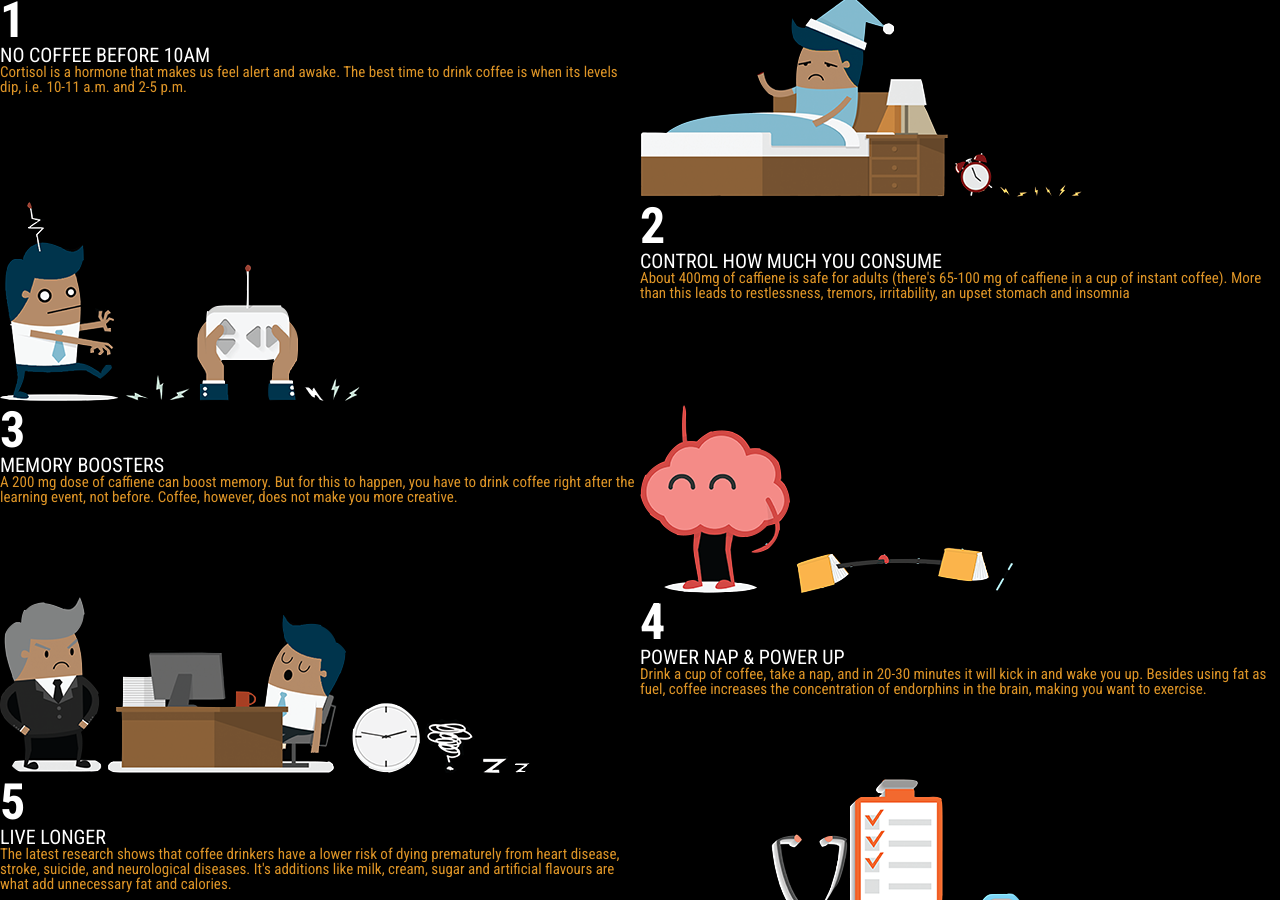
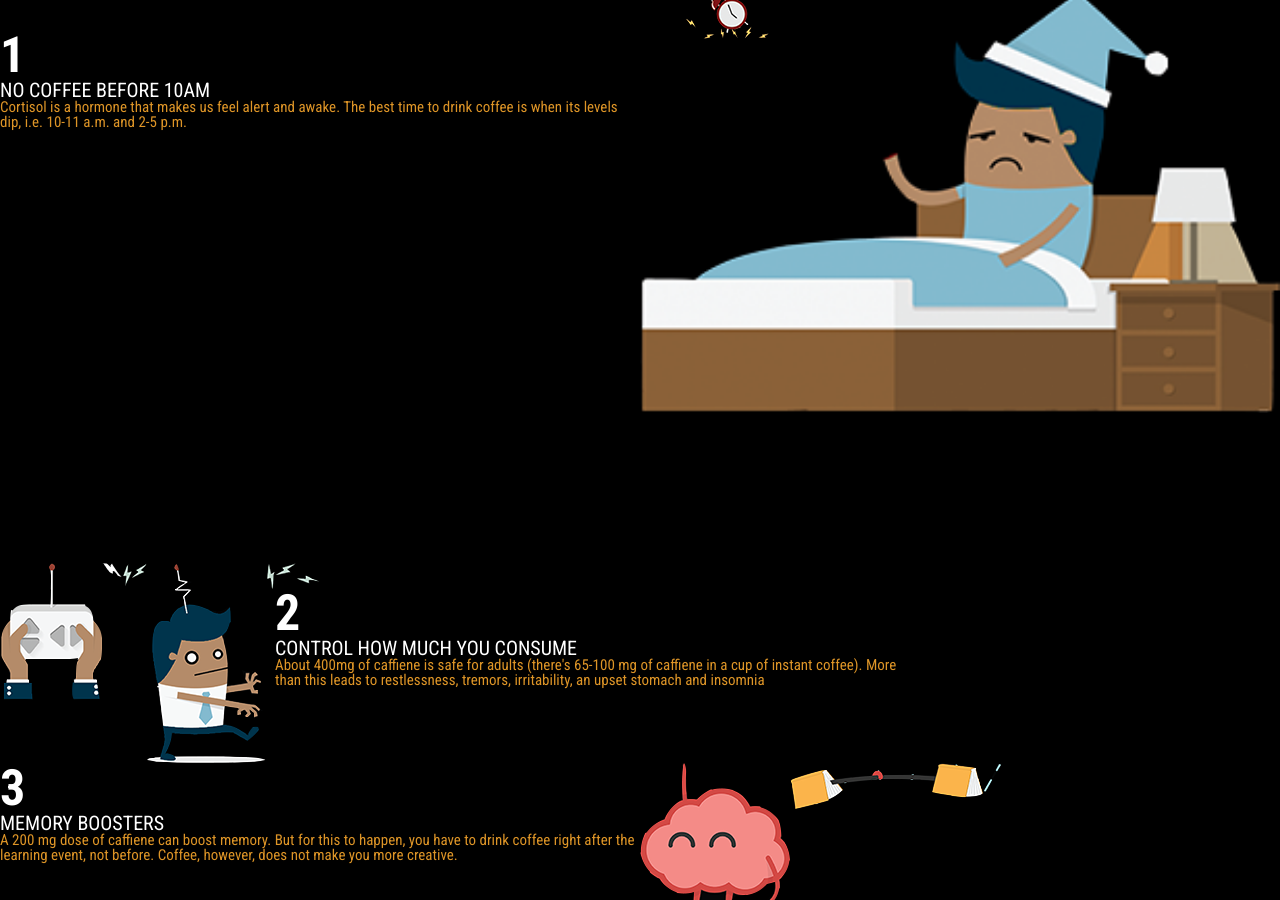
Before and after one commit to lindswitte/Infographic, a website: page index.html in a window 1280 px wide. Shown: the part 85-985 px from the top of the page. Drawn offline with Linux system fonts and the light colour scheme.

Commit message:
updating design

```diff
--- a/index.html
+++ b/index.html
@@ -24,7 +24,6 @@
 					i.e. 10-11 a.m. and 2-5 p.m.</p>
 			</div>
 			<figure class="image-container-right-align">
-					<img src="dist/img/sleeper.png" class="sleeper">
 				<img src="dist/img/alarm clock.png" class="alarm-clock">
 				<img src="dist/img/bolt.png" class="bolt">
 				<img src="dist/img/bolt 1.png" class="bolt-1">
@@ -32,20 +31,22 @@
 				<img src="dist/img/bolt 3.png" class="bolt-3">
 				<img src="dist/img/bolt 4.png" class="bolt-4">
 				<img src="dist/img/bolt 5.png" class="bolt-5">
+				<img src="dist/img/sleeper.png" class="sleeper">
 			</figure>
 			<div class="clearfix"></div>
 		</section>
 
 		<section class="consume">
 			<figure class="image-container-left-align">
+				<img src="dist/img/hands.png" class="hands">
+				<img src="dist/img/hands bolt.png" class="hands-bolt">
+				<img src="dist/img/hands bolt 1.png" class="hands-bolt-1">
+				<img src="dist/img/hands bolt 2.png" class="hands-bolt-2">
 				<img src="dist/img/robot.png" class="robot">
 				<img src="dist/img/robot bolt.png" class="robot-bolt">
 				<img src="dist/img/robot bolt 1.png" class="robot-bolt-1">
 				<img src="dist/img/robot bolt 2.png" class="robot-bolt-2">
-				<img src="dist/img/hands.png" class="hands">
-				<img src="dist/img/hands bolt.png" class="hands-bolt">
-				<img src="dist/img/hands bolt 1.png" class="hands-bolt-1">
-				<img src="dist/img/hands bolt 2.png" class="hands-bolt-2">
+
 
 			</figure>
 			<div class="text-container-right-align">
@@ -113,8 +114,8 @@
 			<figure class="image-container-right-align">
 				<img src="dist/img/pill.png" class="pill">
 				<img src="dist/img/pill 2.png" class="pill-2">
+				<img src="dist/img/clipboard.png" class="clipboard">
 				<img src="dist/img/pencil.png" class="pencil">
-				<img src="dist/img/clipboard.png" class="clipboard">
 				<img src="dist/img/first aid kit.png" class="first-aid-kit">
 			</figure>
 			<div class="clearfix"></div>
--- a/src/scss/main.scss
+++ b/src/scss/main.scss
@@ -39,6 +39,8 @@ body {
 
 // /* 2. Content ================================= */
 
+// layout styles
+
 h1.headline{
 	font-size: 50px;
 	font-weight: bold;
@@ -48,8 +50,7 @@ h1.headline{
 
 section.time,
 section.memory,
-section.live, {
-
+section.live {
 	h2 {
 		.number {
 			font-size: 50px;
@@ -67,7 +68,7 @@ section.live, {
 }
 
 section.consume,
-section.nap, {
+section.nap {
 	h2 {
 		.number {
 			font-size: 50px;
@@ -81,31 +82,91 @@ section.nap, {
 
 	p {
 		font-size: 15px;
-
 	}
 }
 
-.text-container-left-align {
-	width:50%;
-	float:left;
+// section styles
+
+section.time{
+	.text-container-left-align {
+		width:50%;
+		float:left;
+		margin: 35px 0;
+	}
+
+	.image-container-right-align {
+		.sleeper{
+			position: relative;
+			width:50%;
+			float:left;
+			margin: 50px 0;
+			bottom: 100px;
+		}
+		.alarm-clock{
+			position: relative;
+			bottom: 5px;
+			left: 70px;
+		}
+		.bolt{
+			position:relative;
+			margin: 10px 0;
+		}
+		.bolt-1{
+			position:relative;
+		}
+		.bolt-2{
+			position:relative;
+		}
+		.bolt-3{
+			position:relative;
+		}
+		.bolt-4{
+			position:relative;
+		}
+		.bolt-5{
+			position:relative;
+		}
+	}
 }
 
-.image-container-right-align {
-		width:50%;
-		float:right;
-
-}
-
+// inline display
 
 section.consume {
 	.text-container-right-align {
 		width:50%;
-		float:right;
+		float:left;
 	}
 
 	.image-container-left-align {
-		width:50%;
-		float:left;
+		.hands{
+			position:relative;
+			float:left;
+
+		}
+		.hands-bolt{
+			position:relative;
+			float:left;
+		}
+		.hands-bolt-1{
+			position:relative;
+			float:left;
+		}
+		.hands-bolt-2{
+			position:relative;
+			float:left;
+		}
+		.robot{
+			position:relative;
+			float:left;
+		}
+		.robot-bolt-1{
+			position:relative;
+			float:left;
+		}
+		.robot-bolt-2{
+			position:relative;
+			float:left;
+		}
 	}
 }
 
@@ -116,40 +177,94 @@ section.memory {
 	}
 
 	.image-container-right-align {
-		width:50%;
-		float:right;
+		.brain{
+			position:relative;
+			float:left;
+		}
+
+		.books-barbell{
+			position:relative;
+			float:left;
+		}
+		.highlight{
+			position:relative;
+			float:left;
+		}
+
 	}
 }
-
-
 
 section.nap {
 	.text-container-right-align {
 		width:50%;
-		float:right;
+		float:left;
 	}
 
 	.image-container-left-align {
-		width:50%;
-		float:left;
+		.boss{
+			position:relative;
+			float:left;
+		}
+		.sleeping-person{
+			position:relative;
+			float:left;
+		}
+		.alarm-clock{
+			position:relative;
+			float:left;
+		}
+
+		.thought-bubble{
+			position:relative;
+			float:left;
+		}
+
+		.big-z{
+			position:relative;
+			float:left;
+		}
+
+		.small-z{
+			position:relative;
+			float:left;
+		}
 	}
 }
-
 
 
 section.live {
 	.text-container-left-align {
 		width:50%;
+		float:left;
 	}
 
 	.image-container-right-align {
-		width:50%;
+		.pill{
+			position:relative;
+			float:left;
+		}
+		.pill-2{
+			position:relative;
+			float:left;
+		}
+		.pencil{
+			position:relative;
+			float:left;
+		}
+		.clipboard{
+			position:relative;
+			float:left;
+		}
+		.first-aid-kit{
+			position:relative;
+			float:left;
+		}
 	}
+
 }
 
 
-
-
+// footer styles
 
 footer p{
 	font-size: 10px;
@@ -164,3 +279,29 @@ footer span{
 	font-size: 10px;
 	color: #de9527
 }
+
+// @media screen and (min-width: 640px) {
+// 	section.time{
+// 		width: 100%;
+// 	}
+// }
+
+// @media screen and (min-width: 720px) {
+// 	h1.headline{
+// 		font-size: 70px;
+// 		font-weight: bold;
+// 		text-align: center;
+// 		margin: 15px;
+// 	}
+
+// 	section.time{
+// 		width:75%;
+// 	}
+// }
+
+// @media screen and (min-width: 960px) {
+// 	section.time{
+// 		width:100%;
+// 	}
+
+// }
```
Also changed, not shown: dist/css/main.css, 2 other files. Lines whose indentation alone changed are shown as unchanged.
